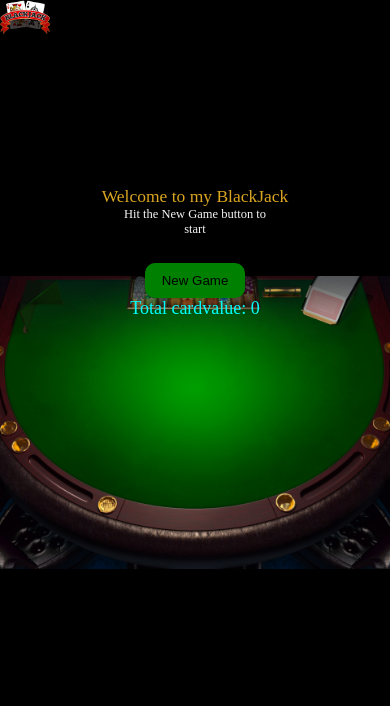
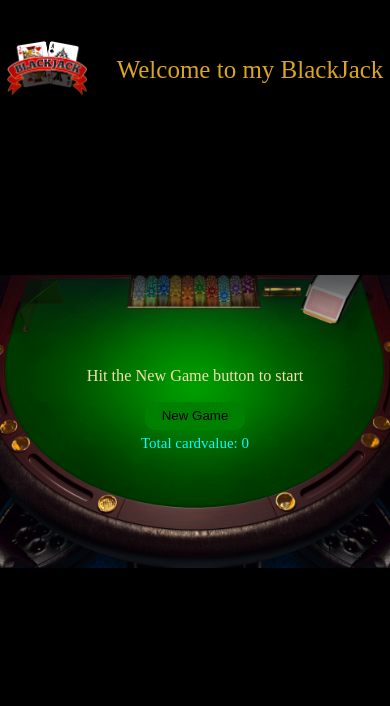
Before and after one commit to BarzinDevelops/blackjack, a plain HTML site: page docs/index.html in a window 390 px wide. Drawn offline with Linux system fonts and the light colour scheme.

Commit message:
added grid to css for better item positioning and responsiveness

```diff
--- a/docs/index.html
+++ b/docs/index.html
@@ -10,10 +10,14 @@
 <body>
 
     <main class="container">
+        <div class="logo-title">
             <div class="logo"></div>
+            <div id="title" class="title">Welcome to my BlackJack</div>
+        </div>
+
         <div class="table-setup">
-
-            <div id="title" class="title">Welcome to my BlackJack</div>
+            <div class="side-left"></div>
+            <div class="middle">
                 <div id="message" class="msg">Hit the New Game button to start</div>
                 <div id="cards" class="cards"></div>
                 <div id="btns" class="btns">
@@ -22,6 +26,8 @@
                 </div>
                 <span id="result" class="result"></span>
             </div>
+            <div class="side-right"></div>
+        </div>
     </main>
     <script src="app.js"></script>
 </body>
--- a/docs/style.css
+++ b/docs/style.css
@@ -1,94 +1,72 @@
-
 
 *, *::before, *::after{
     box-sizing: border-box;
+}
+body{
     padding: 0;
     margin: 0;
-
-}
-body{
     font-size: 25px;
     width: 100%;
     height: 100vh;
     background-color: black;
-    display: flex;
-    justify-content: center;
+    color: wheat;
 }
+.container{
+    display: grid;
+    grid-template-rows: 1fr 4fr 1fr;
+    object-fit: cover;
+    width: 100%;
+    height: 100%;
 
-.container{
-    width: 70%;
-    background-color: black;
-    display: flex;
-    flex-direction: column;
-    align-items: center;
-    gap: 20px;
-    flex-grow: 1;
+}
+.table-setup{
+    display: grid;
+    grid-template-rows: repeat(auto-fit, 1fr);
+    grid-template-columns: 1fr 2fr 1 fr ;
     background-image: url("img/blackjack-bg1.jpg");
     background-size: contain;
+    background-position:center;
     background-repeat: no-repeat;
-    background-position:center;
-    position: relative;
+    align-items: center;
+}
+.middle{
+    display: grid;
+    justify-content: center;
+    align-items: center;
+    text-align: center;
+    row-gap: 10px;
+}
+.logo-title{
+    display: flex;
+    align-items: center;
+    justify-content: center;
+    gap: 20px;
+}
+.logo {
 
-}
-
-.table-setup{
-    padding: 0;
-    width: 80%;
-    display: flex;
-    flex-direction: column;
-    align-items: center;
-    margin-top: 20vh;
-}
-
-.logo {
-    position: absolute;
     background-image: url("img/blackjack-logo3.png");
     background-repeat: no-repeat;
     background-size: contain;
-    width: 100px;
-    height: 200px;
-    top: 0;
-    left: 0;
-
+    min-width: 80px;
+    min-height: 60px;
   }
-.title{
+  .title{
     color: goldenrod;
-    font-size: 1.5em;
-    flex: 1;
-
-}
-
-.msg{
-    color: whitesmoke;
-    margin-top: 5px;
-    margin-bottom: 5px;
-    font-size: 1em;
-}
-.cards{
-    display: flex;
-    gap: 10px;
-    margin-bottom: 20px;
-}
-.card{
-    max-width: 100px;
+    font-size: 1.2em;
+    margin-left: 10px;
 }
 .btns{
-    width: 60%;
     display: flex;
-    gap: 8px;
+    gap: 5px;
     justify-content: center;
-    flex: 1;
 }
 .btn{
+    flex: 1;
+    max-width: 100px;
+    min-width: 95px;
     padding: 1em;
-    min-width: 100px;
-    flex:1;
-    align-self: flex-start;
     border: none;
     border-radius: 10px;
-}
-.btn:hover{
-    box-shadow: inset 0 0 15px rgba(255,255,255, 0.986);
 }
 .hit{
     background-color: red;
@@ -96,57 +74,65 @@ body{
 .newgame{
     background-color: green;
 }
+.btn:hover{
+    box-shadow: inset 0 0 15px rgba(255,255,255, 0.986);
+}
+.msg{
+    margin-top: -30px;
+    font-size: 0.75em;
+}
+.cards{
+    display: flex;
+    justify-content: center;
+    gap: 10px;
+}
+.card{
+    width: 110px;
+}
 .result{
     font-size: 18px;
     color: aqua;
 }
 
-@media screen and (min-width: 501px) {
-    .table-setup{
-        /* width:  100%; */
-        margin-top: 25vh;
+@media screen and (min-width: 451px) and (max-width: 650px) {
+
+    .msg{
+        margin-top: -30px;
     }
     .card{
-        max-width: 2.5em;
+        width: 80px;
+    }
+    .middle{
+        row-gap: 6px;
+    }
+    .btn{
+        flex: 1;
+        max-width: 100px;
+        min-width: 95px;
+        padding: 0.5em;
+    }
+}
+
+@media screen and (max-width: 450px) {
+    .card{
+        width: 55px;
     }
     .title{
         font-size: 1em;
     }
     .msg{
-        font-size: 15px;
+        font-size: 0.65em;
+    }
+    .btn{
+        flex: 1;
+        max-width: 100px;
+        min-width: 95px;
+        padding: 0.5em;
+    }
+    .middle{
+        row-gap: 5px;
+    }
+    .result{
+        font-size: 0.6em;
     }
 }
-
-@media screen and (max-width: 500px) {
-    .table-setup{
-        flex-wrap: wrap;
-        width: 98vw;
-        margin-top: 22vh;
-    }
-    .card{
-        max-width: 1.5em;
-    }
-    .title{
-        font-size: 0.7em;
-        margin: 0;
-    }
-    .msg{
-        word-wrap: break-word;
-        max-width: 25ch;
-        font-size: 0.50em;
-        text-align: center;
-       margin: 0 0 3px;
-       min-height: 2.7em;
-    }
-    .logo{
-        max-width: 50px;
-    }
-    .btn{
-        padding: 0.75em;
-        max-width: 40px;
-        flex: 1 2 0;
-        /* align-self: flex-start;
-        border: none;
-        border-radius: 10px; */
-    }
-}
```
Lines whose indentation alone changed are shown as unchanged.
